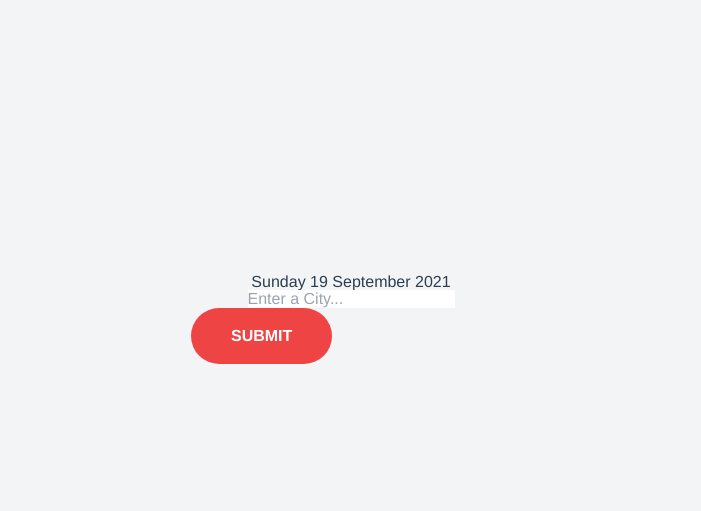
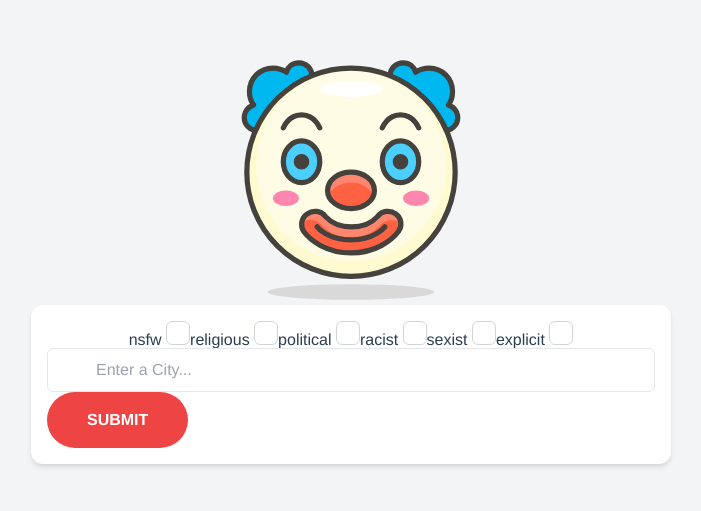
Before and after one commit to jamiethroup/tell-me-jokes-deprecated, a Vue app: page / in a window 1280 px wide. Shown: the part 141-652 px from the top of the page, without its empty margins (289-990 px from the left). Built offline with nearby package versions, Linux system fonts and the light colour scheme; a web font is replaced by a local one.

Commit message:
filters are now working

```diff
--- a/src/App.vue
+++ b/src/App.vue
@@ -20,5 +20,4 @@ export default {
   -moz-osx-font-smoothing grayscale
   text-align center
   color #2c3e50
-  margin-top 60px
 </style>
--- a/src/components/Base.vue
+++ b/src/components/Base.vue
@@ -1,10 +1,28 @@
 <template>
 <main class="bg-gray-100">
-  <div class="flex items-center justify-center h-screen w-full">
-    <div class="w-1/4">
-      <div class="joke-wrap" v-if="joke">
+  <div class="flex items-center justify-center h-screen w-full flex-col">
+    <img width="250" src="../assets/logo.svg" alt="">
+    <div class=" max-w-full md:max-w-half w-screen p-4 bg-white rounded-xl shadow-md">
+    <label v-for="item in availableFilters" :key="item" :for="item">{{ item }}
+        <input class="form-tick appearance-none h-6 w-6 border border-gray-300 rounded-md
+      checked:bg-blue-600 checked:border-transparent focus:outline-none"
+          :id="item"
+          :value="item"
+          :name="item"
+          type="checkbox"
+          v-model="checkedFilters">
+    </label>
+      <div v-if="joke.joke">
         <div class="location-box">
-          <div class="location">{{ joke.category }}</div>
+          Single Joke
+          <h2 class="font-base text-3xl">{{ joke.joke }}</h2>
+        </div>
+      </div>
+      <div v-if="joke.setup">
+        <div class="location-box">
+          Two Part
+          <h2 class="font-base text-3xl">{{ joke.setup }}</h2>
+          <h2 class="font-base text-xl">{{ joke.delivery }}</h2>
           <div class="date">{{ dateBuilder() }}</div>
         </div>
       </div>
@@ -12,10 +30,9 @@
         <i class="fas fa-city absolute top-4 left-4"></i>
         <input
           type="text"
-          clhjjass="text-gray-400 placeholder-gray-400 py-3 pl-12 pr-5 outline-none border
+          class="text-gray-400 placeholder-gray-400 py-3 pl-12 pr-5 outline-none border
           rounded-md hover:rounded-md focus:rounded-md w-full"
           placeholder="Enter a City..."
-          v-model="query"
         />
         <button
           class="bg-red-500 block py-5 px-10 rounded-full uppercase font-bold
@@ -34,20 +51,22 @@ export default {
     return {
       url_base: 'https://v2.jokeapi.dev/joke/Any',
       query: '',
+      availableFilters: ['nsfw', 'religious', 'political', 'racist', 'sexist', 'explicit'],
+      checkedFilters: [],
       joke: {
       },
     };
   },
   methods: {
     fetchJoke() {
-      // fetch(`${this.url_base}?number=${this.query}`)
-      fetch(`${this.url_base}`)
+      fetch(`${this.url_base}?number=1&blacklistFlags=${this.checkedFilters}`)
         .then((res) => res.json())
         .then(this.setResults);
     },
+    updateFilters() {
+    },
     setResults(results) {
       this.joke = results;
-      console.log(this.joke.type);
     },
     dateBuilder() {
       const d = new Date();
--- a/tailwind.config.js
+++ b/tailwind.config.js
@@ -531,7 +531,8 @@ module.exports = {
       '5xl': '64rem',
       '6xl': '72rem',
       '7xl': '80rem',
-      full: '100%',
+      half: '50vw',
+      full: '100vw',
       min: 'min-content',
       max: 'max-content',
       prose: '65ch',
@@ -544,7 +545,8 @@ module.exports = {
     },
     minWidth: {
       0: '0px',
-      full: '100%',
+      half: '50vw',
+      full: '100vw',
       min: 'min-content',
       max: 'max-content',
     },
@@ -871,6 +873,10 @@ module.exports = {
     divideStyle: ['responsive'],
     divideWidth: ['responsive'],
     dropShadow: ['responsive'],
+    extend: {
+      backgroundColor: ['checked'],
+      borderColor: ['checked'],
+    },
     fill: ['responsive'],
     filter: ['responsive'],
     flex: ['responsive'],
```
Also changed, not shown: src/assets/logo.svg (added), 1 other file (tests, documents, lock files or other folders).
